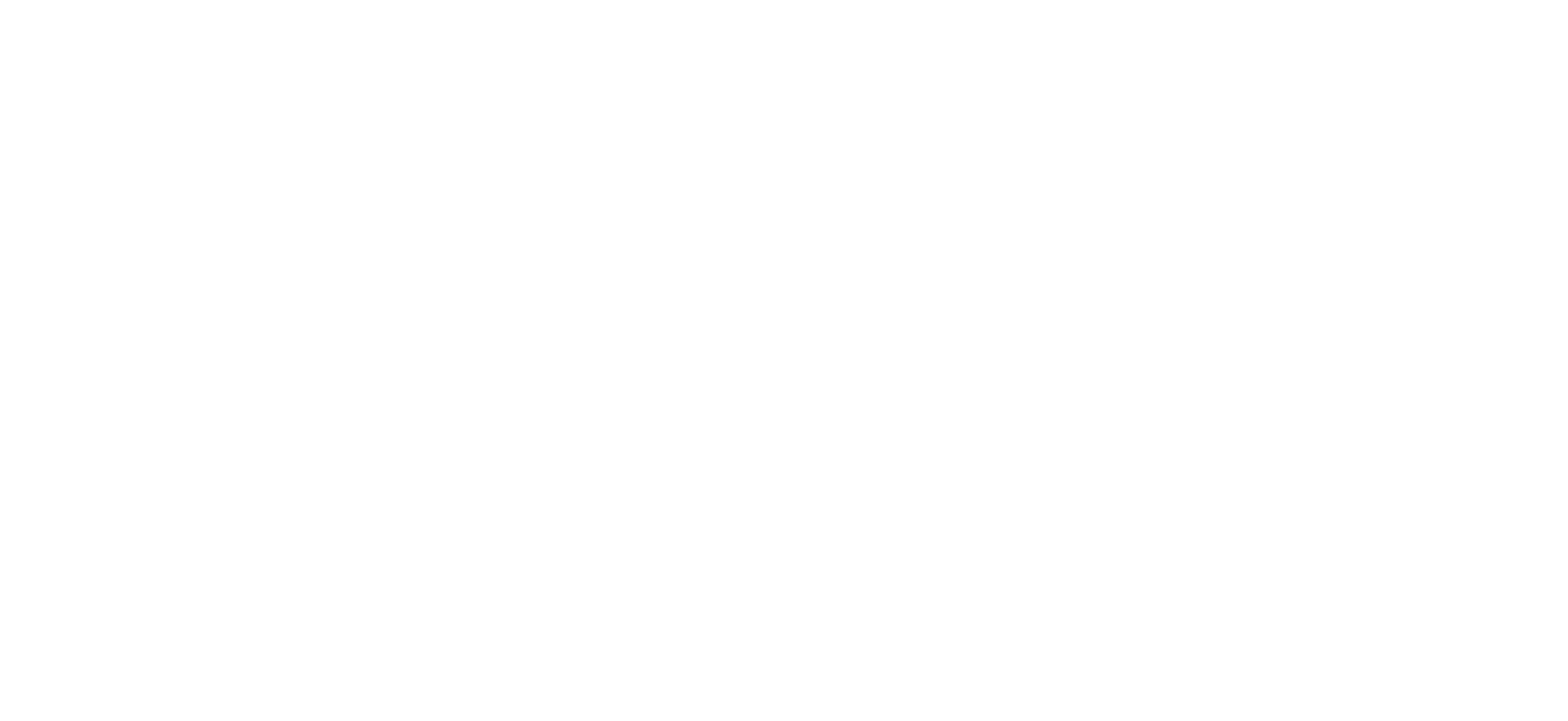
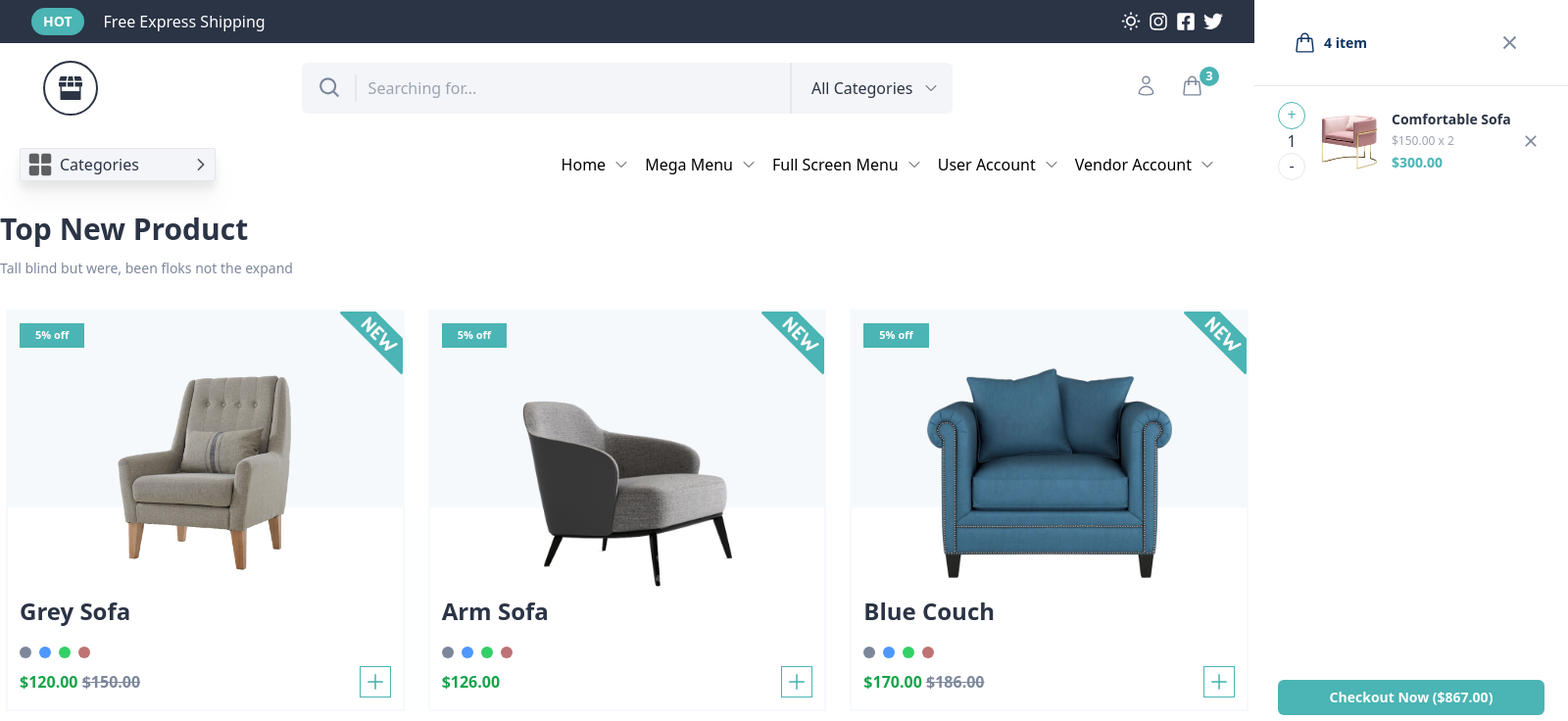
Before and after one commit to hou222/FurnitureWorld, a React (Vite) app: page /category/new in a window 1280 px wide. Before the commit this address had no page. Shown: the top 736 px of the page at 98% size, 1600 px wide, since content can reach past the window. Built offline with nearby package versions, Linux system fonts and the light colour scheme.

Commit message:
add different categories

```diff
--- a/src/App.jsx
+++ b/src/App.jsx
@@ -18,8 +18,11 @@
 import chair12 from "./assets/chair12.png";
 import chair13 from "./assets/chair13.png";
 import chair14 from "./assets/chair14.png";
+import NewProduct from "./Features/category/NewProduct";
+import TopSell from "./Features/category/TopSell";
 
 function App() {
+  const [cart, setCart] = useState();
   const products = [
     {
       id: 1,
@@ -27,7 +30,7 @@
       nameP: "Study Gold Chair",
       newPrice: 138.0,
       oldPrice: 0,
-      newProd: true,
+      newProd: false,
     },
     {
       id: 2,
@@ -43,7 +46,7 @@
       nameP: "Grey Sofa",
       newPrice: 120.0,
       oldPrice: 150.0,
-      newProd: false,
+      newProd: true,
     },
     {
       id: 4,
@@ -59,7 +62,7 @@
       nameP: "Arm Sofa",
       newPrice: 126.0,
       oldPrice: 0,
-      newProd: false,
+      newProd: true,
     },
     {
       id: 6,
@@ -91,7 +94,7 @@
       nameP: "Blue Couch",
       newPrice: 170.0,
       oldPrice: 186.0,
-      newProd: false,
+      newProd: true,
     },
     {
       id: 10,
@@ -99,7 +102,7 @@
       nameP: "Blue Couch Chair",
       newPrice: 100.0,
       oldPrice: 0,
-      newProd: false,
+      newProd: true,
     },
     {
       id: 11,
@@ -107,7 +110,7 @@
       nameP: "Brown Chair",
       newPrice: 151.0,
       oldPrice: 170.0,
-      newProd: false,
+      newProd: true,
     },
     {
       id: 13,
@@ -115,14 +118,14 @@
       nameP: "Orange sofa",
       newPrice: 190.0,
       oldPrice: 0,
-      newProd: false,
+      newProd: true,
     },
   ];
   const [color, setColor] = useState(true);
   //const [searchInput, setSearchInput] = useState("");
   return (
     <div>
-      <MyContext.Provider value={{ color, setColor, products }}>
+      <MyContext.Provider value={{ color, setColor, products, cart, setCart }}>
         <BrowserRouter>
           <ScrollToTop />
           <Routes>
@@ -131,6 +134,8 @@
               <Route path="home" element={<Home />} />
               <Route path="product/:id" element={<ProductPage />} />
               <Route path="search/:query" element={<Search />} />
+              <Route path="/category/top" element={<TopSell />} />
+              <Route path="/category/new" element={<NewProduct />} />
             </Route>
           </Routes>
         </BrowserRouter>
--- a/src/Features/cart/Cart.jsx
+++ b/src/Features/cart/Cart.jsx
@@ -6,6 +6,7 @@
 
 function Cart({ isOpen, handleCart }) {
   const { color } = useContext(MyContext);
+
   document.body.style.overflowX = "hidden";
   return (
     <div
--- /dev/null
+++ b/src/Features/category/NewProduct.jsx
@@ -0,0 +1,36 @@
+import { useContext } from "react";
+import { MyContext } from "../../MyContext";
+import Product from "../product/Product";
+import { useNavigate } from "react-router";
+
+function NewProduct() {
+  const { products } = useContext(MyContext);
+  const navigate = useNavigate();
+  const filtredNew = products.filter((product) => {
+    if (product.newProd) return product;
+  });
+  return (
+    <div className=" max-w-screen-xl mx-auto">
+      <div className="px-3 lg:px-0 py-6">
+        <h1 className="font-semibold text-3xl mb-3">Top New Product</h1>
+        <p className="text-[#7D879C] text-sm mb-8">
+          Tall blind but were, been floks not the expand
+        </p>
+        <div className="grid grid-cols-1 gap-3 sm:grid-cols-2 ll:grid-cols-3">
+          {filtredNew.map((product) => (
+            <div className="px-[6px]" key={product.id}>
+              <Product
+                product={product}
+                onClick={() => {
+                  navigate(`/product/${product.id}`);
+                }}
+              />
+            </div>
+          ))}
+        </div>
+      </div>
+    </div>
+  );
+}
+
+export default NewProduct;
--- /dev/null
+++ b/src/Features/category/TopSell.jsx
@@ -0,0 +1,37 @@
+import { useContext } from "react";
+import { useNavigate } from "react-router";
+import { MyContext } from "../../MyContext";
+import Product from "../product/Product";
+
+function TopSell() {
+  const { products } = useContext(MyContext);
+  const navigate = useNavigate();
+  return (
+    <div className=" max-w-screen-xl mx-auto">
+      <div className="px-3 lg:px-0 py-6">
+        <h1 className="font-semibold text-3xl mb-3">Top New Product</h1>
+        <p className="text-[#7D879C] text-sm mb-8">
+          Tall blind but were, been floks not the expand
+        </p>
+        <div className="grid grid-cols-1 gap-3 sm:grid-cols-2 ll:grid-cols-3">
+          {products.map((product, index) =>
+            index <= 6 ? (
+              <div key={product.id} className="px-[6px]">
+                <Product
+                  product={product}
+                  onClick={() => {
+                    navigate(`/product/${product.id}`);
+                  }}
+                />
+              </div>
+            ) : (
+              ""
+            )
+          )}
+        </div>
+      </div>
+    </div>
+  );
+}
+
+export default TopSell;
--- a/src/Features/product/ProductPage.jsx
+++ b/src/Features/product/ProductPage.jsx
@@ -21,7 +21,6 @@
       <div className="max-w-screen-xl mx-auto flex flex-col  ll:flex-row ll:gap-[30px] p-3 ll:py-10">
         <ProductPageImage image={selectedProduct[0].image} />
 
-        {/* //////////////////////////////////////////////////////////////////////////// */}
         <div className="flex flex-col gap-3 items-start ">
           <p className="text-3xl font-bold ll:text-4xl ">
             {selectedProduct[0].nameP}
--- a/src/Features/product/ProductSlide.jsx
+++ b/src/Features/product/ProductSlide.jsx
@@ -7,12 +7,16 @@
 import "slick-carousel/slick/slick-theme.css";
 import leftArr from "../../assets/leftArr.png";
 import rightArr from "../../assets/rightArr.png";
-function ProductSlide({ children }) {
+function ProductSlide({ children, newP }) {
   const { products } = useContext(MyContext);
   const navigate = useNavigate();
 
   const slider = useRef(null);
 
+  const filtredNew = products.filter((product) => {
+    if (product.newProd) return product;
+  });
+  //console.log(filtredNew);
   const settings = {
     dots: false,
     infinite: true,
@@ -51,9 +55,20 @@
           onClick={() => slider?.current?.slickPrev()}
         ></button>
         <Slider ref={slider} {...settings}>
-          {products.map((product, index) =>
+          {newP
+            ? filtredNew.map((product) => (
+                <div className="px-[6px]" key={product.id}>
+                  <Product
+                    product={product}
+                    onClick={() => {
+                      navigate(`/product/${product.id}`);
+                    }}
+                  />
+                </div>
+              ))
+            : products.map((product, index) =>
                 index <= 6 ? (
-              <div key={index} className="px-[6px]">
+                  <div key={product.id} className="px-[6px]">
                     <Product
                       product={product}
                       onClick={() => {
--- a/src/ui/HeaderMiddle.jsx
+++ b/src/ui/HeaderMiddle.jsx
@@ -11,6 +11,7 @@
 import Cart from "../Features/cart/Cart";
 import category from "../assets/category.png";
 import rightArr from "../assets/right.png";
+import { NavLink } from "react-router-dom";
 
 function HeaderMiddle() {
   const [isOpen, setIsOpen] = useState(false);
@@ -92,14 +93,22 @@
                     !isOpen1 && "hidden"
                   }`}
                 >
-                  <li className="flex gap-2 px-3 py-2  hover:bg-slate-50 hover:cursor-pointer hover:text-[#4BB4B4]">
+                  <NavLink
+                    to="/category/new"
+                    className="flex gap-2 px-3 py-2  hover:bg-slate-50 hover:cursor-pointer hover:text-[#4BB4B4]"
+                    onClick={handleDropDown}
+                  >
                     <img src={category} alt="category" />
                     <p>Top New Product</p>
-                  </li>
-                  <li className="flex gap-2 px-3 py-2  hover:bg-slate-50 hover:cursor-pointer hover:text-[#4BB4B4]">
+                  </NavLink>
+                  <NavLink
+                    to="/category/top"
+                    className="flex gap-2 px-3 py-2  hover:bg-slate-50 hover:cursor-pointer hover:text-[#4BB4B4]"
+                    onClick={handleDropDown}
+                  >
                     <img src={category} alt="category" />
                     <p>Top Selling Product</p>
-                  </li>
+                  </NavLink>
                 </ul>
               </div>
               <Nav isOpen={isOpen} handleOpen={handleNav} />
--- a/src/ui/Home.jsx
+++ b/src/ui/Home.jsx
@@ -75,15 +75,15 @@
       </div>
       <ImportantDetails />
 
-      <ProductSlide>
-        <h1 className="font-semibold text-3xl mb-3">Top New Product</h1>
+      <ProductSlide newP={false}>
+        <h1 className="font-semibold text-3xl mb-3">Top Selling Product</h1>
         <p className="text-[#7D879C] text-sm mb-8">
           Tall blind but were, been floks not the expand
         </p>
       </ProductSlide>
 
-      <ProductSlide>
-        <h1 className="font-semibold text-3xl mb-3">Top Selling Product</h1>
+      <ProductSlide newP={true}>
+        <h1 className="font-semibold text-3xl mb-3">Top New Product</h1>
         <p className="text-[#7D879C] text-sm mb-8">
           Tall blind but were, been floks not the expand
         </p>
--- a/src/ui/SlideDetails.jsx
+++ b/src/ui/SlideDetails.jsx
@@ -16,7 +16,7 @@
         the of {"wasn't"} designer.
       </p>
       <button
-        className="bg-[#4BB4B4] text-white px-6 py-2 mt-5"
+        className="bg-[#4BB4B4] hover:bg-[#3e9292] duration-300 text-white px-6 py-2 mt-5"
         onClick={handlerScroll}
       >
         Shop Now
```
Lines whose indentation alone changed are shown as unchanged.
